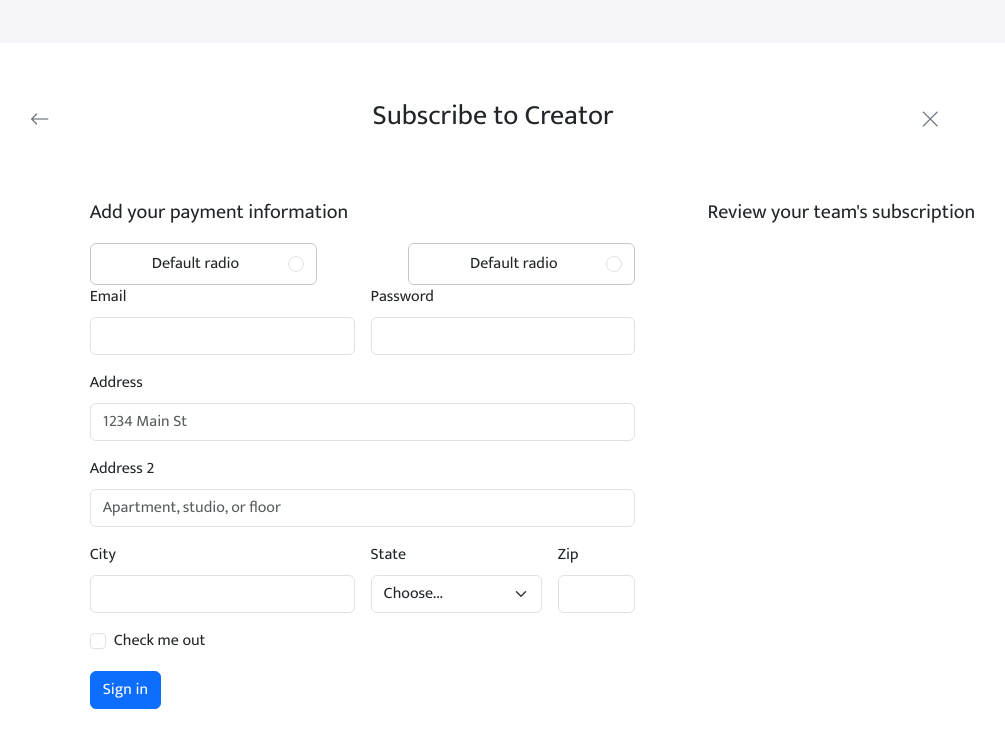
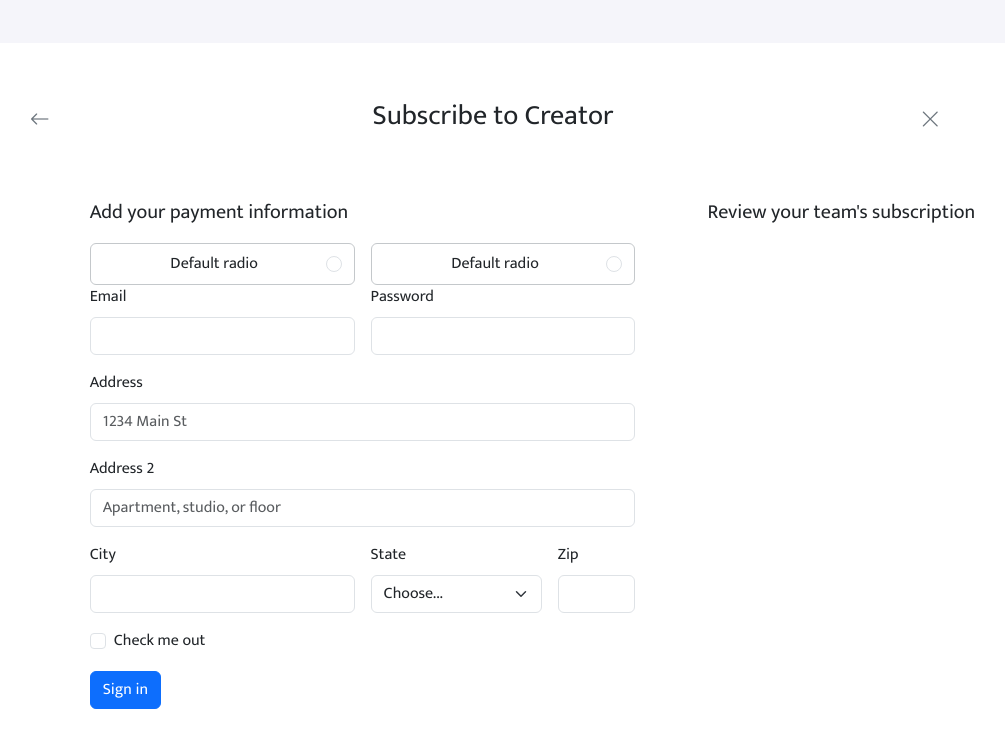
Before and after one commit to Dhrego/checkout, a React (Vite) app: page / in a window 1280 px wide. Shown: the top 748 px of the page, without its empty margins (147-1152 px from the left). Built offline with nearby package versions, Linux system fonts and the light colour scheme.

Commit message:
added content

```diff
--- a/src/App.jsx
+++ b/src/App.jsx
@@ -35,9 +35,9 @@ function App() {
                 </label>
               </div> */}
               <div className="">
-                <div className="d-flex justify-content-between">
+                <div className="d-flex gap-3">
                   <label
-                    class="btn border-secondary-subtle py-2 col-5 form-check-label"
+                    class="btn border-secondary-subtle py-2 col form-check-label"
                     for="flexRadioDefault1"
                   >
                     <span>Default radio</span>
@@ -49,8 +49,8 @@ function App() {
                     />
                   </label>
                   <label
-                    class="btn border-secondary-subtle py-2 col-5 form-check-label"
-                    for="flexRadioDefault1"
+                    class="btn border-secondary-subtle py-2 col form-check-label"
+                    for="flexRadioDefault2"
                   >
                     <span>Default radio</span>
                     <input
```
